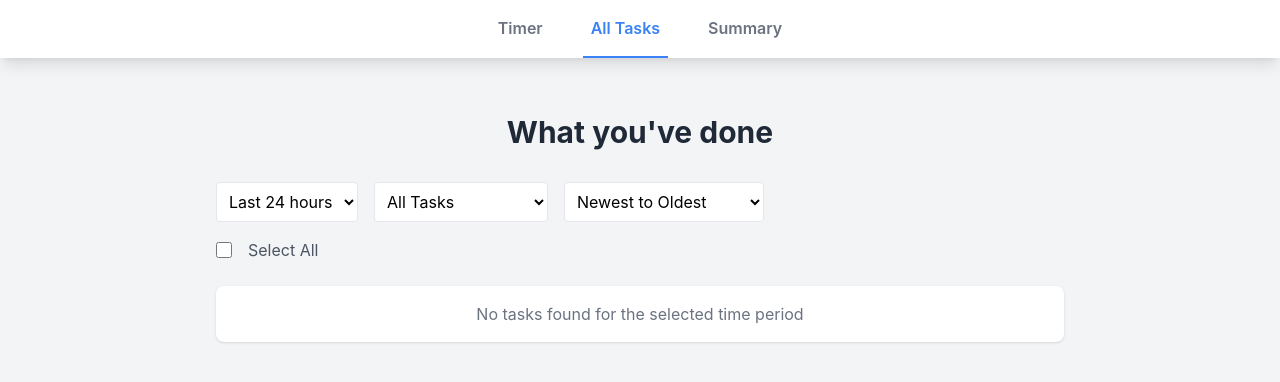
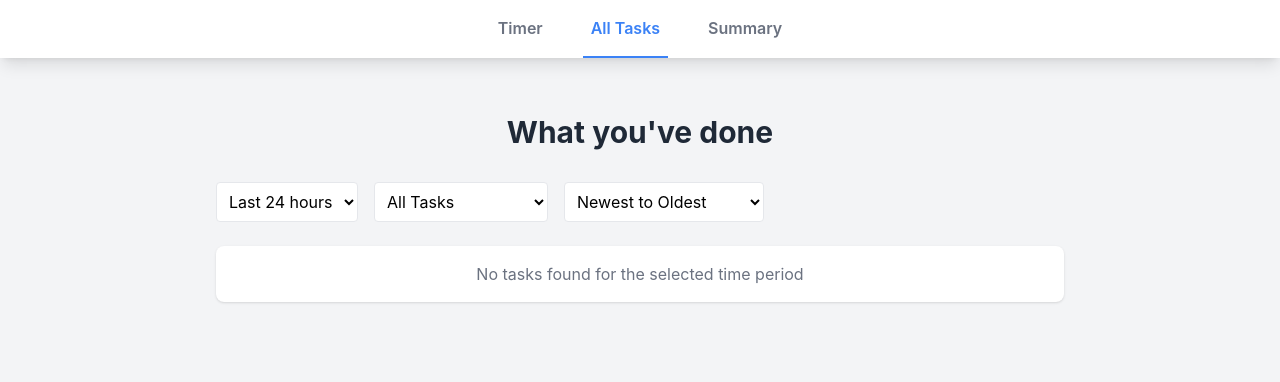
Before and after one commit to evelynso2024/TimeWell, a React (Create React App) app: page /all-tasks in a window 1280 px wide. Shown: the top 382 px of the page. Built offline with nearby package versions, Linux system fonts and the light colour scheme; the HTML template or start-up script is replaced by a standard one.

Commit message:
Update AllTasks.js

```diff
--- a/src/components/AllTasks.js
+++ b/src/components/AllTasks.js
@@ -158,7 +158,8 @@ function AllTasks() {
           </select>
         </div>
 
-        {/* Bulk Actions Row */}
+        {/* Only show Bulk Actions Row if there are tasks */}
+        {tasks.length > 0 && (
           <div className="flex items-center space-x-4">
             <input
               type="checkbox"
@@ -176,6 +177,7 @@ function AllTasks() {
               </button>
             )}
           </div>
+        )}
       </div>
 
       <div className="bg-white rounded-lg shadow">
```
Lines whose indentation alone changed are shown as unchanged.
